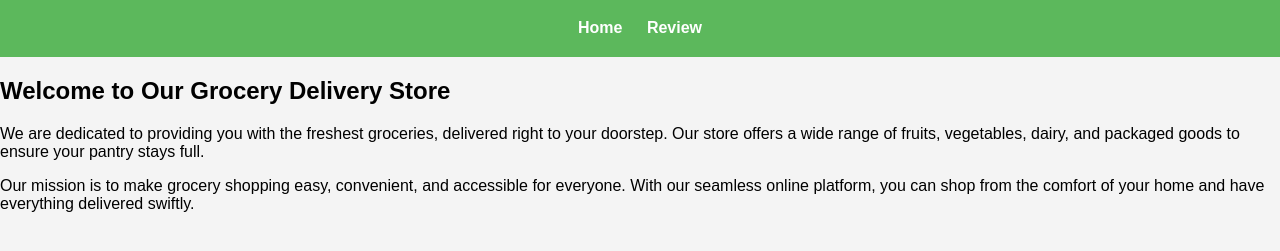
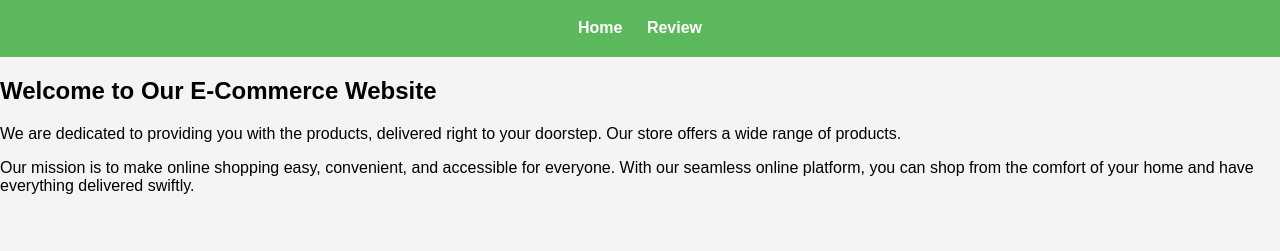
Before and after one commit to poojithachinthala/wpm-team2, a website: page about.html in a window 1280 px wide. Shown: the part 81-332 px from the top of the page. Drawn offline with Linux system fonts and the light colour scheme.

Commit message:
Update about.html

```diff
--- a/about.html
+++ b/about.html
@@ -3,7 +3,7 @@
 <head>
     <meta charset="UTF-8">
     <meta name="viewport" content="width=device-width, initial-scale=1.0">
-    <title>About Us - Grocery Store</title>
+    <title>About Us - E-Commerce</title>
     <link rel="stylesheet" href="st.css">
 </head>
 <body>
@@ -20,9 +20,9 @@
 
     <!-- About Section -->
     <section id="about" class="about-section">
-        <h2>Welcome to Our Grocery Delivery Store</h2>
-        <p>We are dedicated to providing you with the freshest groceries, delivered right to your doorstep. Our store offers a wide range of fruits, vegetables, dairy, and packaged goods to ensure your pantry stays full.</p>
-        <p>Our mission is to make grocery shopping easy, convenient, and accessible for everyone. With our seamless online platform, you can shop from the comfort of your home and have everything delivered swiftly.</p>
+        <h2>Welcome to Our E-Commerce Website</h2>
+        <p>We are dedicated to providing you with the products, delivered right to your doorstep. Our store offers a wide range of products.</p>
+        <p>Our mission is to make online shopping easy, convenient, and accessible for everyone. With our seamless online platform, you can shop from the comfort of your home and have everything delivered swiftly.</p>
     </section>
 </body>
 </html>
```
